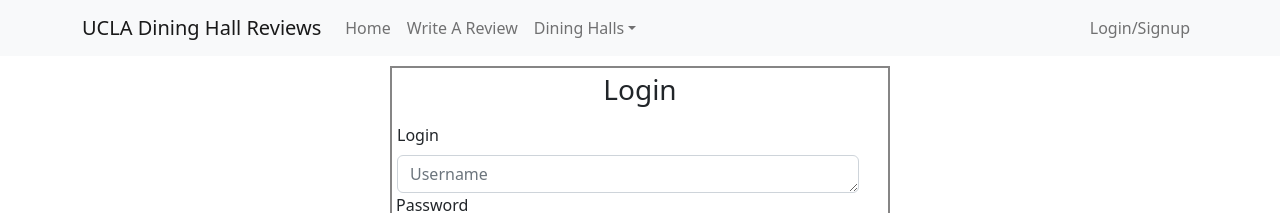
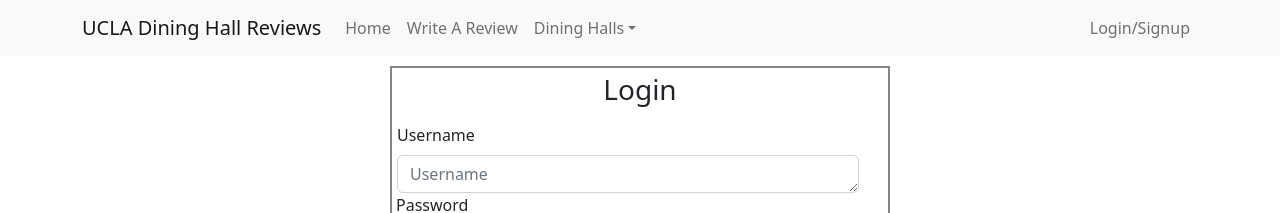
Before and after one commit to brennakj3/CS35L-project, a React (Create React App) app in the folder frontend/: page /login in a window 1280 px wide. Shown: the top 213 px of the page. Built offline with nearby package versions, Linux system fonts and the light colour scheme.

Commit message:
quick fix to login page, display username instead of login for form title

```diff
--- a/frontend/src/components/AccountLogin/index.js
+++ b/frontend/src/components/AccountLogin/index.js
@@ -7,8 +7,6 @@
 import Modal from 'react-bootstrap/Modal';
 
 import './login.css'
-
-// TO DO: maybe blur out password characters for security purposes
 
 
 function AccountLogin(_){
@@ -219,7 +217,7 @@
             <Form>
                 <div class="input-group row">
             <Form.Group controlID="userText">
-                <Form.Label>Login</Form.Label>
+                <Form.Label>Username</Form.Label>
                 <Form.Control as="textarea" rows={1}
                    name="user"
                    id="username"
```
